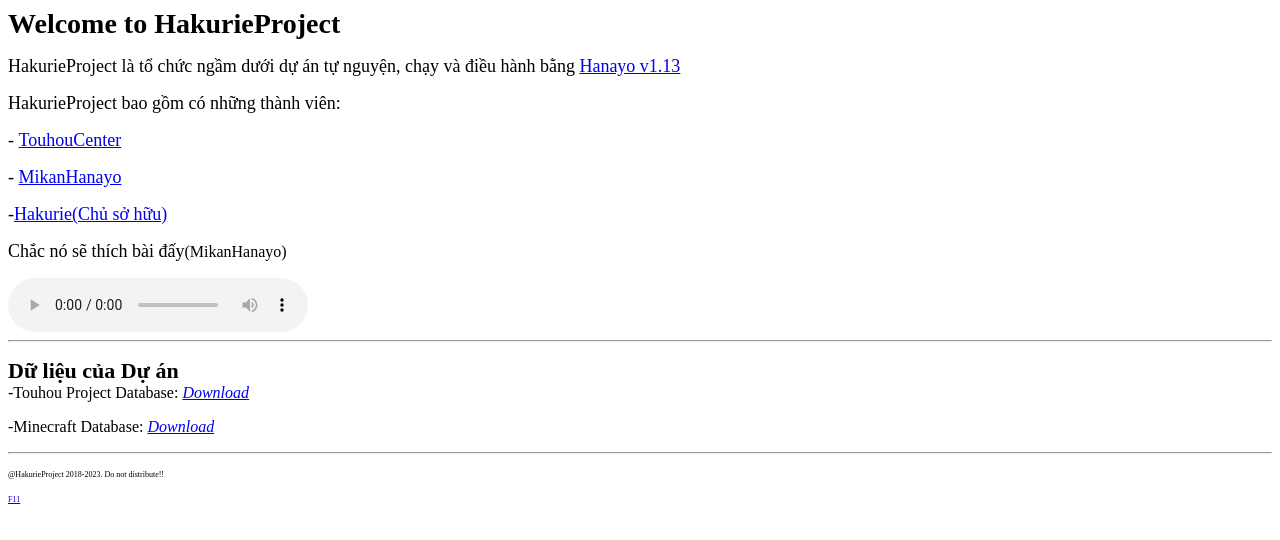
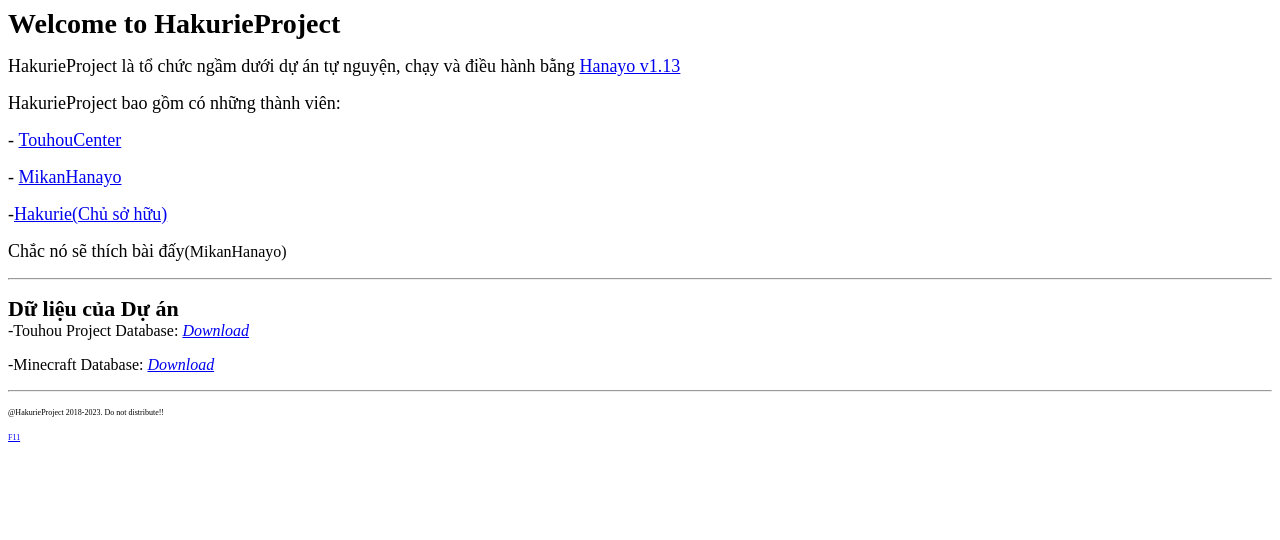
Before and after one commit to hakurieserver/hakurie, a plain HTML site: page index.html in a window 1280 px wide. Drawn offline with Linux system fonts and the light colour scheme.

Commit message:
Update index.html

```diff
--- a/index.html
+++ b/index.html
@@ -1,7 +1,6 @@
 <p><strong><span style="font-size:28px">Welcome to HakurieProject</span></strong></p>
 
 <p><span style="font-size:18px">HakurieProject l&agrave; tổ chức ngầm dưới dự &aacute;n tự nguyện, chạy v&agrave; điều h&agrave;nh bằng&nbsp;<a href="https://github.com/osuripple/hanayo">Hanayo v1.13</a></span></p>
-
 <p><span style="font-size:18px">HakurieProject bao gồm c&oacute; những th&agrave;nh vi&ecirc;n:&nbsp;</span></p>
 
 <p><span style="font-size:18px">-&nbsp;<a href="https://github.com/TouhouCheatEngineCenter">TouhouCenter</a></span></p>
@@ -11,9 +10,9 @@
 <p><span style="font-size:18px">-<a href="https://ripple.moe/u/134772?mode=0">Hakurie(Chủ sở hữu)</a></span></p>
 
 <p><span style="font-size:18px">Chắc n&oacute; sẽ th&iacute;ch b&agrave;i đấy</span>(MikanHanayo)</p>
-
-<audio  src="https://hakurieproject.ddns.net/file/bell.mp3" controls></audio>
-
+<audio autoplay>
+    <source src="https://hakurieproject.ddns.net/file/bell.mp3">
+</audio>
 <hr />
 <p><strong><span style="font-size:22px">Dữ liệu của Dự &aacute;n</span></strong><br />
 -Touhou Project Database:&nbsp;<em><a href="https://hakurieserver.github.io/hakurie/download/">Download</a></em></p>
@@ -21,5 +20,6 @@
 <p>-Minecraft Database:&nbsp;<em><a href="https://hakurieserver.github.io/hakurie/download/">Download</a></em></p>
 
 <hr />
-<p><span style="font-size:8px">@HakurieProject 2018-2023. Do not distribute!!
+<p><span style="font-size:8px">@HakurieProject 2018-2023. Do not distribute!! </span></p>
+
 <p><span style="font-size:8px"><a href="https://hakurieproject.ddns.net/file/me192.png">F11</a></span></p>
```
